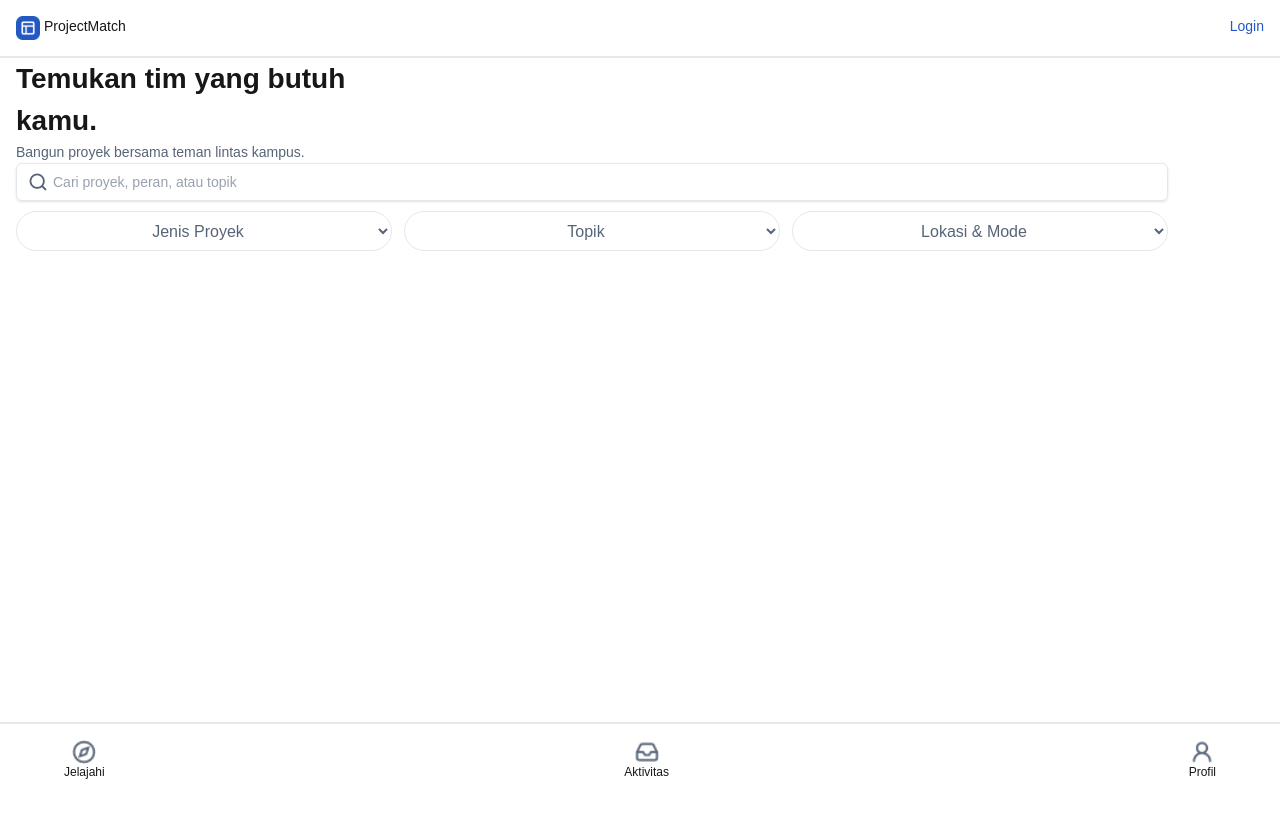
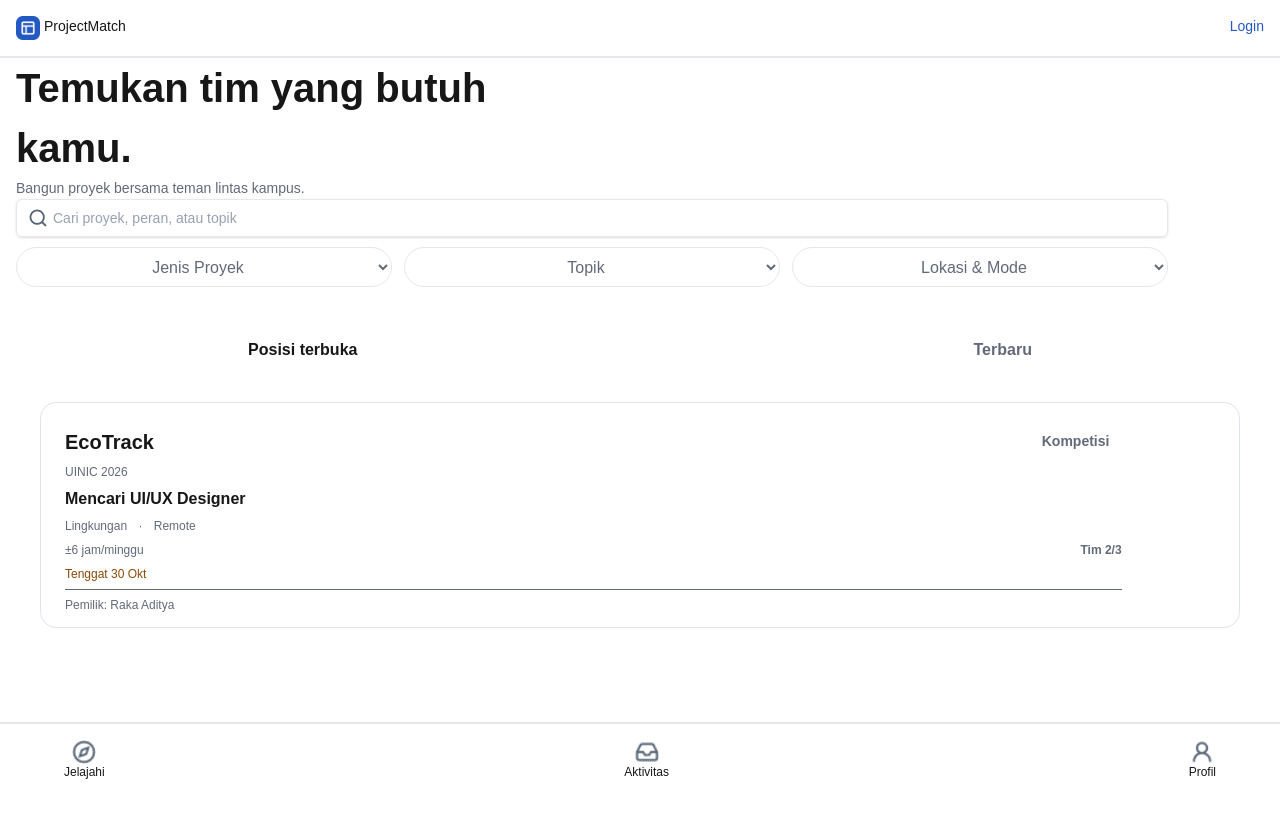
Before and after one commit to whiteblobbob/ProjectMatch, a Next.js app: page /guest in a window 1280 px wide. Shown: the top 818 px of the page. Built offline with nearby package versions, Linux system fonts and the light colour scheme.

Commit message:
Finished projectCard

```diff
--- a/app/components/guestpage.tsx
+++ b/app/components/guestpage.tsx
@@ -1,12 +1,13 @@
 import Image from "next/image"
+import Projectcard from "./projectcard"
 
 export default function guestpage(){
     return(
         <>
         <div className="h-auto flex-col" id="wrapper">
         <div className="h-70 w-[90%] flex flex-col ml-4" id="header">
-        <h1 className="font-bold text-[28px]">Temukan tim yang butuh <span className="block">kamu.</span></h1>
-        <h4 className="text-[#576477] text-[14px]">Bangun proyek bersama teman lintas kampus.</h4>
+        <h1 className="font-bold text-[28px] md:text-[40px]">Temukan tim yang butuh <span className="block">kamu.</span></h1>
+        <h4 className="text-text-subheading text-[14px]">Bangun proyek bersama teman lintas kampus.</h4>
        <div className="relative w-full">
         <Image
             className="absolute left-3 top-1/2 -translate-y-1/2"
@@ -23,7 +24,7 @@ export default function guestpage(){
             name="search"
         />
         </div>
-        <div className="flex flex-row justify-around mt-2.5 gap-3 text-[#576477]" id="filter">
+        <div className="flex flex-row justify-around mt-2.5 gap-3 text-text-subheading" id="filter">
         <select className="w-35 h-10 rounded-4xl border border-[#E5E7EB] text-center md:w-200" name="" id="">
             <option value="">Jenis Proyek</option>
             <option value="">wasd</option>
@@ -43,8 +44,16 @@ export default function guestpage(){
         </select>
         </div>
         </div>
-        <div className="h-400" id="Base">
-
+        <div className="h-400 font-semibold" id="Base">
+        <div className="flex flex-row justify-around w-90%" id="projectheader">
+        <div>
+        <h1 className="mr-30">Posisi terbuka</h1>
+        </div>
+        <div>
+        <h1 className="text-center content-center text-text-subheading">Terbaru</h1>
+        </div>
+        </div>
+        <Projectcard />
         </div>
         </div>
         </>
--- /dev/null
+++ b/app/components/projectcard.tsx
@@ -0,0 +1,30 @@
+export default function projectcard(){
+    return(
+        <>
+        <div className="container flex justify-center mt-10">
+            <div className="h-56.5 w-89.5 pt-6 pl-6 bg-white border rounded-2xl border-border-main md:w-300 flex" id="card-content-container">
+                <div className="w-[90%] flex flex-col" id="title-content">
+                    <div className="flex flex-row justify-between gap-30" id="title">
+                        <h1 className="text-[20px]">EcoTrack</h1>
+                    <div className="bg-background w-23">
+                    <h1 className="text-center text-[14px] text-text-subheading rounded-sm p-1">Kompetisi</h1>
+                    </div>
+
+                </div>
+                <h3 className="text-[12px] font-normal text-text-subheading pt-1.5" id="subtitle">UINIC 2026</h3>
+                <h1 className="pt-1.5">Mencari UI/UX Designer</h1>
+                <h3 className="text-[12px] font-normal text-text-subheading pt-1.5" id="subtitle"><span className="mr-2">Lingkungan</span> · <span className="ml-2">Remote</span></h3>
+                <div className="flex flex-row justify-between" id="title">
+                <h3 className="text-[12px] font-normal text-text-subheading pt-1.5">±6 jam/minggu</h3>
+                <h3 className="text-[12px] font-semibold text-text-subheading pt-1.5">Tim 2/3</h3>
+                </div>
+                <h3 className="text-[12px] font-normal text-text-warning pt-1.5">Tenggat 30 Okt</h3>
+                <hr className="text-text-subheading mt-1.5" />
+                <h3 className="text-[12px] font-normal text-text-subheading pt-1.5">Pemilik: Raka Aditya</h3>
+            </div>
+        </div>
+        </div>
+        </>
+    )
+
+}
--- a/app/globals.css
+++ b/app/globals.css
@@ -3,9 +3,17 @@
 :root {
   --background: #ffffff;
   --foreground: #171717;
+  --text-heading: #181B25;
+  --text-subheading: #626978;
+  --border-main: #E0E5ED;
+  --text-warning: #8A4B08;
 }
 
 @theme inline {
+  --color-border-main: var(--border-main);
+  --color-text-heading: var(--text-heading);
+  --color-text-subheading: var(--text-subheading);
+  --color-text-warning: var(--text-warning);
   --color-background: var(--background);
   --color-foreground: var(--foreground);
   --font-sans: var(--font-geist-sans);
```
Also changed, not shown: 1 other file (tests, documents, lock files or other folders).
